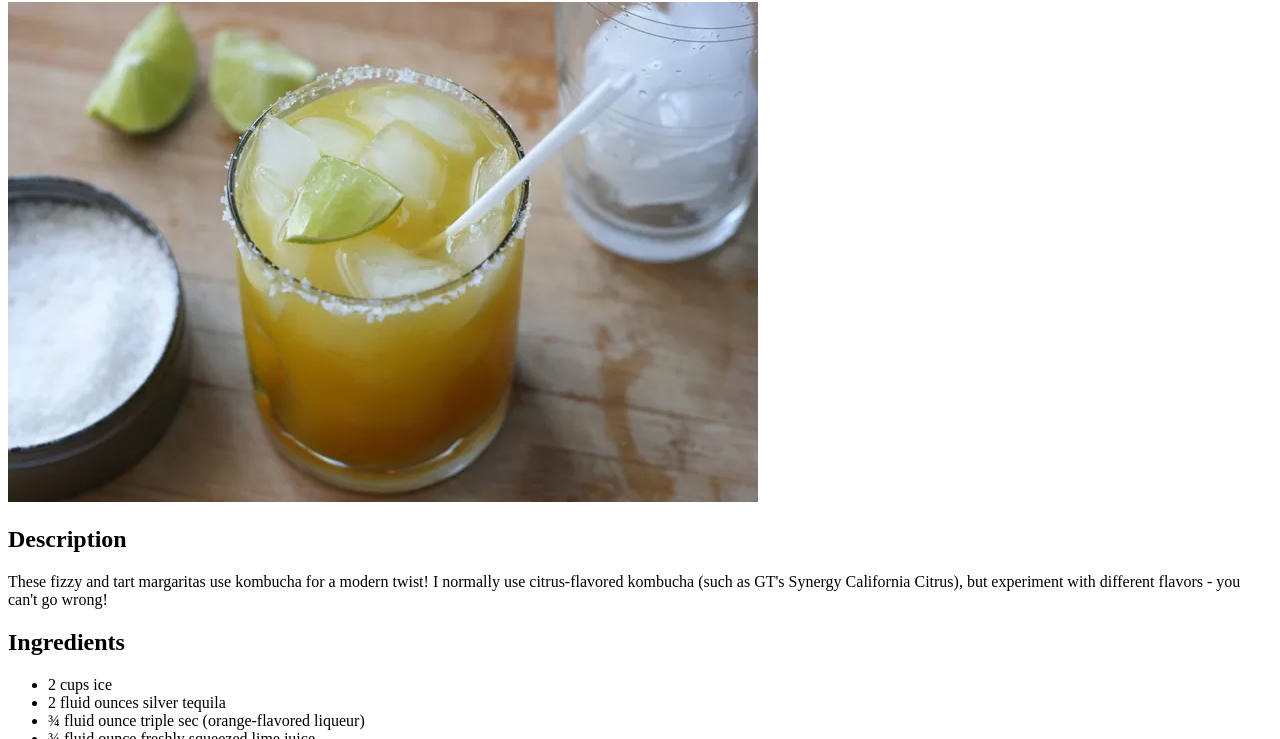
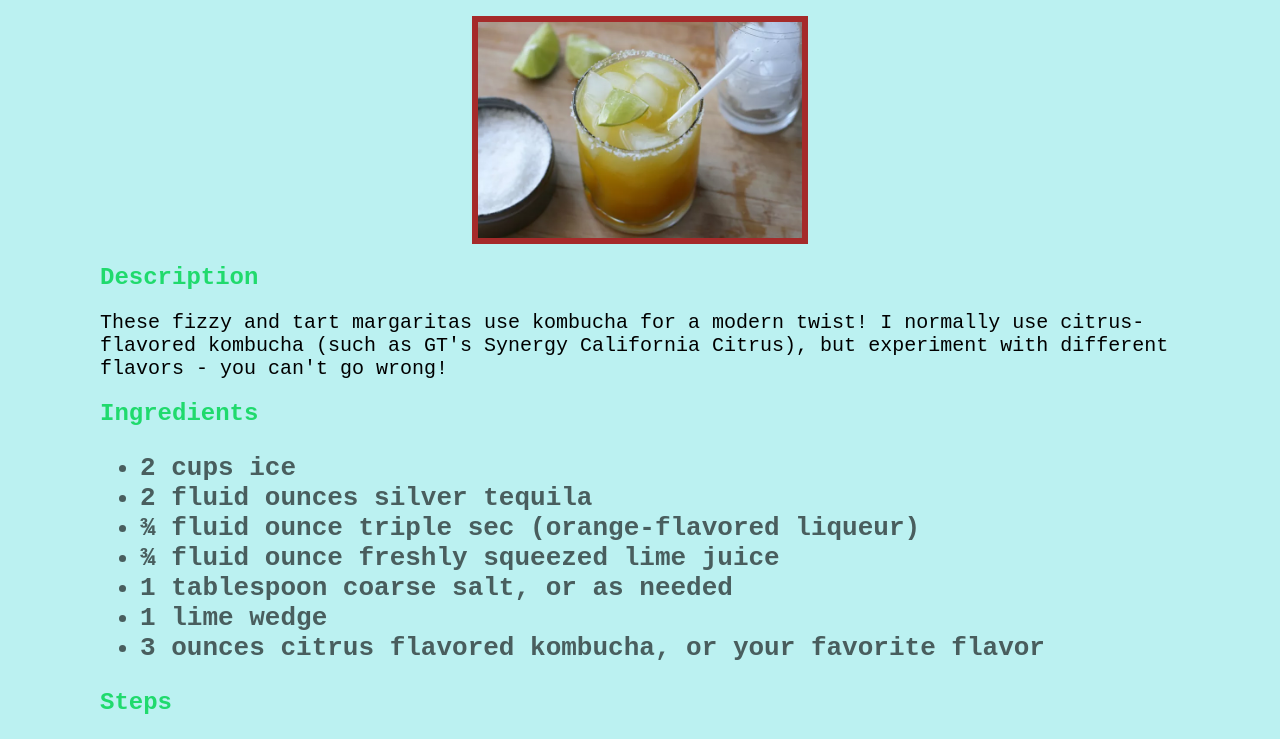
Before and after one commit to ewazas/odin-recipes, a plain HTML site: page recipes/margarita-drink.html in a window 1280 px wide. Shown: the part 78-817 px from the top of the page. Drawn offline with Linux system fonts and the light colour scheme.

Commit message:
add css styling

```diff
--- a/recipes/margarita-drink.html
+++ b/recipes/margarita-drink.html
@@ -4,16 +4,17 @@
     <meta charset="UTF-8">
     <meta http-equiv="X-UA-Compatible" content="IE=edge">
     <meta name="viewport" content="width=device-width, initial-scale=1.0">
+    <link rel="stylesheet" href="../styles.css">
     <title>Kombucha Margarita</title>
 </head>
 <body>
     <h1>Kombucha Margarita</h1>
-    <img src="../img/kambucha-margarita.png" alt="Kambucha drink photo">
+    <img src="../img/kombucha-margarita.png" alt="Kombucha drink photo">
     <h2>Description</h2>
     <p>These fizzy and tart margaritas use kombucha for a modern twist! I normally use citrus-flavored kombucha (such as GT's Synergy California Citrus), but experiment with different flavors - you can't go wrong!</p>
     <p></p>
     <h2>Ingredients</h2>
-    <ul>
+    <ul class="ingredients">
         <li>2 cups ice</li>
         <li>2 fluid ounces silver tequila</li>
         <li>¾ fluid ounce triple sec (orange-flavored liqueur)</li>
--- /dev/null
+++ b/styles.css
@@ -0,0 +1,45 @@
+* {
+    background-color: rgb(187, 241, 241);
+    font-family: 'Courier New', Courier, sans-serif;
+}
+body {
+    margin-left: 100px;
+    margin-right: 100px;
+}
+
+ul, ol {
+    font-size: 26px;
+    color: green;
+}
+
+
+h1 {
+    font-size: 38px;
+    color: rgb(25, 207, 8);
+}
+
+h2 {
+    color: rgb(32, 218, 109);
+}
+
+.ingredients {
+   font-weight: bold;
+   color: rgba(0, 0, 0, 0.61);
+   text-align: left;
+}
+.main-list {
+    margin-bottom: 20px;
+}
+
+img {
+    border: 6px solid #555;
+    border-color: brown;
+    display: block;
+    margin-left: auto;
+    margin-right: auto;
+    width: 30%;
+}
+
+p {
+    font-size: 20px;
+}
```
Also changed, not shown: index.html (+5 -4 lines), recipes/cheesecake.html (+2 -1 lines), recipes/lasagna.html (+2 -1 lines), img/kombucha-margarita.png (renamed from img/kambucha-margarita.png).
